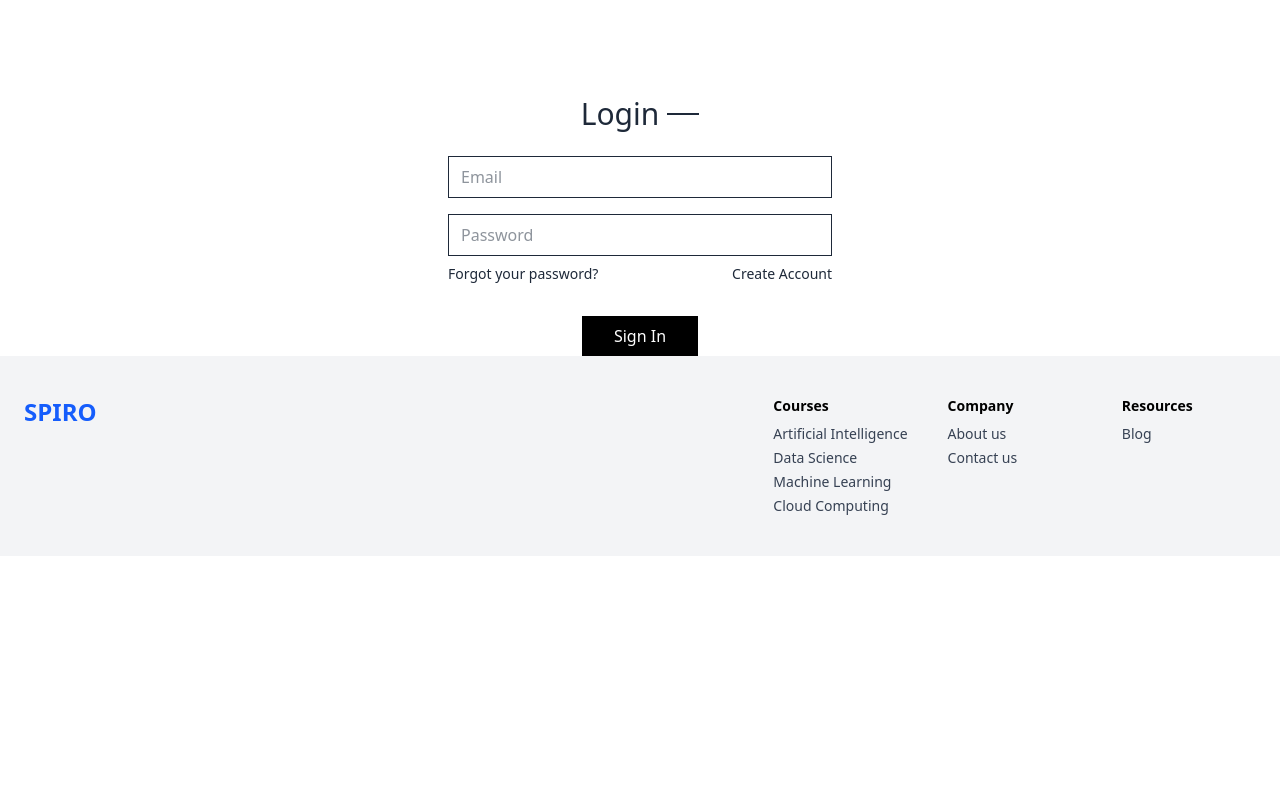
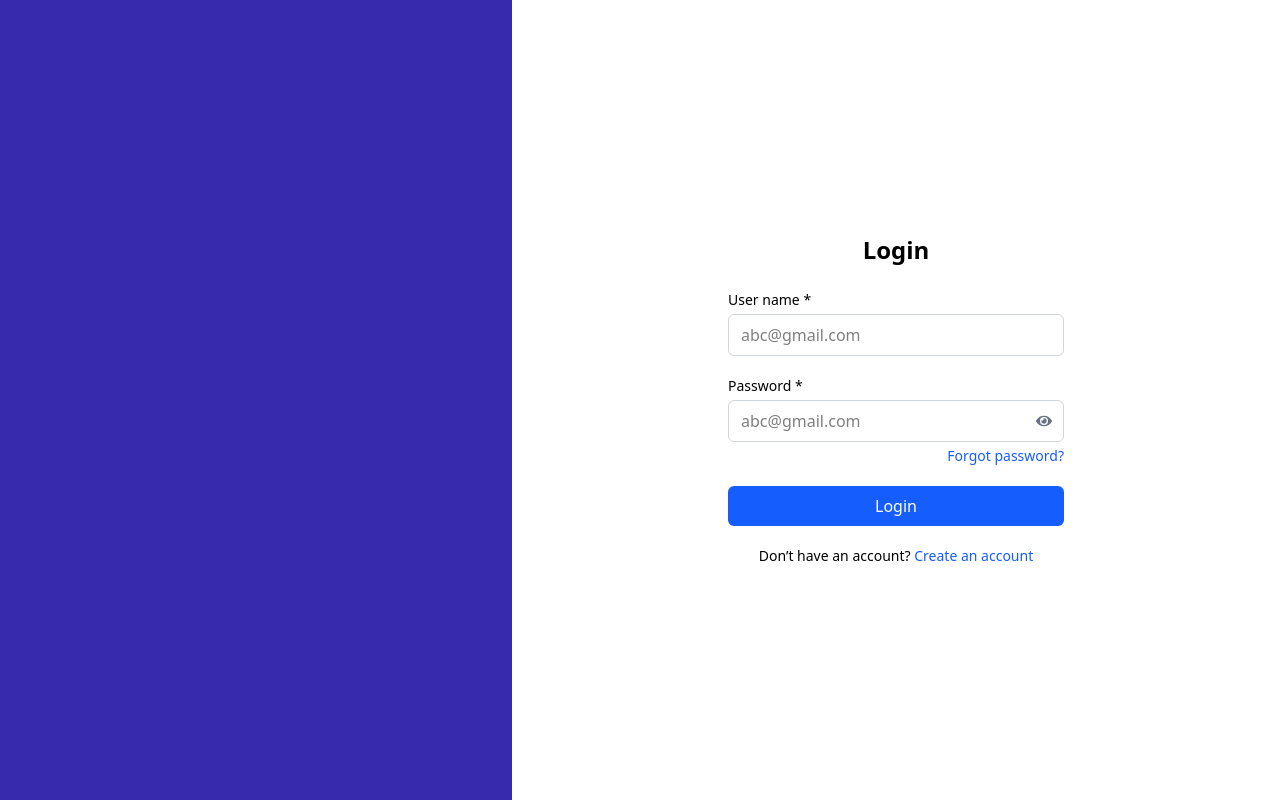
Before and after one commit to NiteshVyas1/spiro-x-cdac, a React (Vite) app in the folder frontend/: page /login in a window 1280 px wide. Shown: the top 800 px of the page. Built offline with nearby package versions, Linux system fonts and the light colour scheme; no server answers.

Commit message:
Co-authored-by: Kunal-6789 <Kunal-6789@users.noreply.github.com>

```diff
--- a/frontend/package.json
+++ b/frontend/package.json
@@ -7,7 +7,8 @@
     "dev": "vite",
     "build": "vite build",
     "lint": "eslint .",
-    "preview": "vite preview"
+    "preview": "vite preview",
+    "host": "vite --host"
   },
   "dependencies": {
     "@tailwindcss/vite": "^4.0.17",
--- a/frontend/src/components/ProfileCourseOveriew.jsx
+++ b/frontend/src/components/ProfileCourseOveriew.jsx
@@ -16,9 +16,9 @@ const ProfileCourseOveriew = () => {
       <h2 className="text-lg font-semibold">Course Status</h2>
       <button className="text-sm text-blue-600">See all</button>
     </div>
-    <div className="flex space-x-4 overflow-x-auto">
+    <div className="flex space-x-4 overflow-x-auto w-full">
       {courses.map((course, index) => (
-        <div key={index} className="flex items-center space-x-2 border px-4 py-2 rounded-lg shadow-sm bg-gray-50">
+        <div key={index} className="flex items-center space-x-2 border px-4 py-2 rounded-lg shadow-sm bg-gray-50 w-full">
           {course.icon}
           <div>
             <p className="text-sm font-medium">{course.name}</p>
--- a/frontend/src/components/Sidebar.jsx
+++ b/frontend/src/components/Sidebar.jsx
@@ -8,7 +8,6 @@ import {
 const Sidebar = () => {
   return (
     <div className="w-64 bg-white shadow-md p-5">
-          <h1 className="text-5xl font-bold text-blue-600 mb-6">SPIRO</h1>
           <ul className="py-2 space-y-4">
           <li className="flex items-center space-x-3 cursor-pointer hover:text-blue-600"><FaHome /> <span>Home</span></li>
           <li className="flex items-center space-x-3 cursor-pointer hover:text-blue-600"><FaTrophy /> <span>Achievements</span></li>
--- /dev/null
+++ b/frontend/src/pages/GenerateOtp.jsx
@@ -0,0 +1,48 @@
+import React from "react";
+import { Link } from "react-router-dom";
+
+const GenerateOtp = () => {
+  return (
+    <div className="flex h-screen">
+      {/* Left side - blue section */}
+      <div className="w-[40%] bg-[#2F2483]"></div>
+
+      {/* Right side - form */}
+      <div className="w-[60%] flex justify-center items-center">
+        <div className="w-full max-w-sm px-4">
+          <h2 className="text-2xl font-semibold text-center mb-6">
+            Generate OTP
+          </h2>
+
+          <form>
+            <div className="mb-4">
+              <label className="block mb-1 font-medium">Email*</label>
+              <input
+                type="email"
+                placeholder="abc@gmail.com"
+                className="w-full px-3 py-2 border border-gray-400 rounded"
+              />
+            </div>
+            <Link to="/generate-otp/verify-otp">
+              <button
+                type="submit"
+                className="w-full bg-blue-600 hover:bg-blue-700 text-white py-2 rounded"
+              >
+                Generate OTP
+              </button>
+            </Link>
+          </form>
+
+          <p className="text-sm text-center mt-4">
+            Already have an account?{" "}
+            <Link to="/login" className="text-blue-600 hover:underline">
+              Sign in
+            </Link>
+          </p>
+        </div>
+      </div>
+    </div>
+  );
+};
+
+export default GenerateOtp;
--- a/frontend/src/pages/Login.jsx
+++ b/frontend/src/pages/Login.jsx
@@ -1,123 +1,78 @@
-import React, { useState } from 'react';
-import { Link, useNavigate } from 'react-router-dom';
-import { toast } from 'react-toastify';
+import React, { useState } from "react";
+import { FaEye, FaEyeSlash } from "react-icons/fa";
+import { Link, Links } from "react-router-dom";
 
 const Login = () => {
-  const [authMode, setAuthMode] = useState('login');
-  const navigate = useNavigate();
-
-  // Mock user database (in a real app, this would be in your backend)
-  const mockUsers = [
-    { name: 'Test User', email: 'test@example.com', password: 'password123' }
-  ];
-
-  const [formData, setFormData] = useState({
-    name: '',
-    email: '',
-    password: ''
-  });
-
-  const onChangeHandler = (e) => {
-    setFormData({...formData, [e.target.name]: e.target.value});
-  }
-
-  const onSubmitHandler = (event) => {
-    event.preventDefault();
-
-    // Frontend-only validation
-    if (!formData.email || !formData.password) {
-      toast.error('Please fill in all fields');
-      return;
-    }
-
-    if (authMode === 'signup') {
-      // Mock signup - just store in localStorage
-      const newUser = {
-        name: formData.name,
-        email: formData.email,
-        password: formData.password // In real app, NEVER store plain passwords
-      };
-
-      localStorage.setItem('user', JSON.stringify(newUser));
-      toast.success('Account created successfully!');
-      navigate('/');
-    } else {
-      // Mock login - check against our mock user
-      const user = mockUsers.find(u => u.email === formData.email && u.password === formData.password);
-
-      if (user) {
-        localStorage.setItem('isAuthenticated', 'true');
-        localStorage.setItem('userEmail', formData.email);
-        toast.success('Logged in successfully!');
-        navigate('/');
-      } else {
-        toast.error('Invalid email or password');
-      }
-    }
-  }
+  const [showPassword, setShowPassword] = useState(false);
 
   return (
-    <form onSubmit={onSubmitHandler} className='flex flex-col items-center w-[90%] sm:max-w-96 m-auto mt-14 gap-4 text-gray-800'>
-      <div className='inline-flex items-center gap-2 mb-2 mt-10'>
-        <p className='prata-regular text-3xl'>
-          {authMode === 'login' ? 'Login' : 'Sign Up'}
-        </p>
-        <hr className='border-none h-[1.5px] w-8 bg-gray-800'/>
+    <div className="flex min-h-screen">
+      {/* Left side (blue/purple panel) */}
+      <div className="w-[40%] bg-indigo-800"></div>
+
+      {/* Right side (login form) */}
+      <div className="w-[60%] flex items-center justify-center bg-white">
+        <div className="w-full max-w-sm px-6">
+          <h2 className="text-2xl font-bold text-center mb-6">Login</h2>
+
+          <form className="space-y-5">
+            {/* Username */}
+            <div>
+              <label className="text-sm font-medium block mb-1">
+                User name *
+              </label>
+              <input
+                type="email"
+                placeholder="abc@gmail.com"
+                className="w-full border border-gray-300 px-3 py-2 rounded-md outline-none focus:ring-2 focus:ring-blue-500"
+              />
+            </div>
+
+            {/* Password */}
+            <div>
+              <label className="text-sm font-medium block mb-1">
+                Password *
+              </label>
+              <div className="relative">
+                <input
+                  type={showPassword ? "text" : "password"}
+                  placeholder="abc@gmail.com"
+                  className="w-full border border-gray-300 px-3 py-2 rounded-md pr-10 outline-none focus:ring-2 focus:ring-blue-500"
+                />
+                <span
+                  className="absolute right-3 top-1/2 transform -translate-y-1/2 text-gray-500 cursor-pointer"
+                  onClick={() => setShowPassword(!showPassword)}
+                >
+                  {showPassword ? <FaEyeSlash /> : <FaEye />}
+                </span>
+              </div>
+              <Link to="/login/ResetPassword">
+                <div className="text-right text-sm mt-1 text-blue-600 hover:underline cursor-pointer">
+                  Forgot password?
+                </div>
+              </Link>
+            </div>
+
+            {/* Login Button */}
+            <button
+              type="button"
+              className="w-full bg-blue-600 text-white py-2 rounded-md hover:bg-blue-700 transition"
+            >
+              Login
+            </button>
+
+            {/* Create account */}
+            <p className="text-sm text-center">
+              Don’t have an account?{" "}
+              <Link to="/Signup" className="text-blue-600">
+                Create an account
+              </Link>
+            </p>
+          </form>
+        </div>
       </div>
-
-      {authMode === 'signup' && (
-        <input
-          name="name"
-          onChange={onChangeHandler}
-          value={formData.name}
-          type='text'
-          className='w-full px-3 py-2 border border-gray-800'
-          placeholder='Name'
-          required
-        />
-      )}
-
-      <input
-        name="email"
-        onChange={onChangeHandler}
-        value={formData.email}
-        type='email'
-        className='w-full px-3 py-2 border border-gray-800'
-        placeholder='Email'
-        required
-      />
-
-      <input
-        name="password"
-        onChange={onChangeHandler}
-        value={formData.password}
-        type='password'
-        className='w-full px-3 py-2 border border-gray-800'
-        placeholder='Password'
-        required
-        minLength={6}
-      />
-
-      <div className='w-full flex justify-between text-sm mt-[-8px]'>
-        <Link to="/forgot-password" className='cursor-pointer hover:underline'>
-          Forgot your password?
-        </Link>
-        {authMode === 'login' ? (
-          <button type="button" onClick={() => setAuthMode('signup')} className='cursor-pointer hover:underline'>
-            Create Account
-          </button>
-        ) : (
-          <button type="button" onClick={() => setAuthMode('login')} className='cursor-pointer hover:underline'>
-            Login Here
-          </button>
-        )}
-      </div>
-
-      <button type="submit" className='bg-black text-white font-light px-8 py-2 mt-4 hover:bg-gray-800 transition'>
-        {authMode === 'login' ? 'Sign In' : 'Sign Up'}
-      </button>
-    </form>
-  )
-}
+    </div>
+  );
+};
 
 export default Login;
--- /dev/null
+++ b/frontend/src/pages/ResetPassword.jsx
@@ -0,0 +1,54 @@
+import React from 'react';
+import { Link } from 'react-router-dom';
+
+const ResetPassword = () => {
+  return (
+    <div className="flex h-screen">
+      {/* Left - Blue Section */}
+      <div className="w-[40%] bg-[#372D8A]"></div>
+
+      {/* Right - Form Section */}
+      <div className="w-[60%] flex items-center justify-center">
+        <div className="w-[80%] max-w-md">
+          <h2 className="text-2xl font-bold text-center mb-6 mb-15">Reset Password</h2>
+
+          <form className="space-y-4">
+            <div>
+              <label className="block text-sm font-medium">New Password*</label>
+              <input
+                type="password"
+                placeholder="abc@gmail.com"
+                className="w-full border border-gray-400 px-3 py-2 rounded"
+              />
+            </div>
+
+            <div>
+              <label className="block text-sm font-medium mt-5">Confirm Password*</label>
+              <input
+                type="password"
+                placeholder="abc@gmail.com"
+                className="w-full border border-gray-400 px-3 py-2 rounded"
+              />
+            </div>
+
+            <button
+              type="submit"
+              className="w-full bg-blue-600 text-white py-2 rounded hover:bg-blue-700 mt-10"
+            >
+              Reset Password
+            </button>
+          </form>
+
+          <p className="text-sm text-center mt-4">
+            Don’t have an account?{" "}
+            <Link to="/signup" className="text-blue-600">
+              Create an account
+            </Link>
+          </p>
+        </div>
+      </div>
+    </div>
+  );
+};
+
+export default ResetPassword;
--- /dev/null
+++ b/frontend/src/pages/Signup.jsx
@@ -0,0 +1,86 @@
+import React from "react";
+import { FaEye } from "react-icons/fa";
+import { FcGoogle } from "react-icons/fc";
+import { FaLinkedin } from "react-icons/fa";
+import { Link } from "react-router-dom";
+
+const Signup = () => {
+  return (
+    <div className="flex min-h-screen">
+      {/* Left - Blue Panel (40%) */}
+      <div className="w-[40%] bg-indigo-800"></div>
+
+      {/* Right - Form Area (60%) */}
+      <div className="w-[60%] flex items-center justify-center bg-white">
+        <div className="w-full max-w-sm px-6">
+          <h2 className="text-2xl font-bold text-center mb-6">Sign up</h2>
+
+          <form className="space-y-4">
+            <div>
+              <label className="text-sm block mb-1">Name*</label>
+              <input
+                type="text"
+                placeholder="abc"
+                className="w-full border border-gray-300 px-3 py-2 rounded-md outline-none"
+              />
+            </div>
+
+            <div>
+              <label className="text-sm block mb-1">Phone No. *</label>
+              <input
+                type="text"
+                className="w-full border border-gray-300 px-3 py-2 rounded-md outline-none"
+              />
+            </div>
+
+            <div>
+              <label className="text-sm block mb-1">Password *</label>
+              <div className="relative">
+                <input
+                  type="password"
+                  placeholder="password"
+                  className="w-full border border-gray-300 px-3 py-2 rounded-md pr-10 outline-none"
+                />
+                <span className="absolute right-3 top-3 text-gray-500 cursor-pointer">
+                  <FaEye />
+                </span>
+              </div>
+            </div>
+
+            <div>
+              <label className="text-sm block mb-1">Confirm Password *</label>
+              <div className="relative">
+                <input
+                  type="password"
+                  placeholder="password"
+                  className="w-full border border-gray-300 px-3 py-2 rounded-md pr-10 outline-none"
+                />
+                <span className="absolute right-3 top-3 text-gray-500 cursor-pointer">
+                  <FaEye />
+                </span>
+              </div>
+            </div>
+
+            <button className="w-full bg-black text-white py-2 rounded-md hover:bg-gray-800">
+              Login
+            </button>
+
+            <p className="text-sm text-center">
+              Already have an account?{" "}
+              <Link to="/login" className="text-blue-600 cursor-pointer">Sign in</Link>
+            </p>
+
+            <div className="text-center text-gray-400">OR</div>
+
+            <div className="flex justify-center space-x-4 text-3xl">
+              <FcGoogle />
+              <FaLinkedin className="text-blue-600" />
+            </div>
+          </form>
+        </div>
+      </div>
+    </div>
+  );
+};
+
+export default Signup;
```
Also changed, not shown: frontend/src/App.jsx (+8 -0 lines), frontend/src/pages/StudentDashboard.jsx (+4 -3 lines), frontend/src/pages/VerifyOtp.jsx (added, +63 -0 lines).
